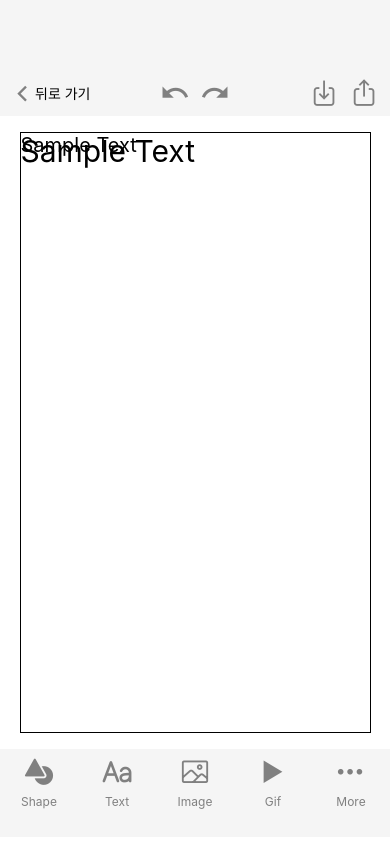
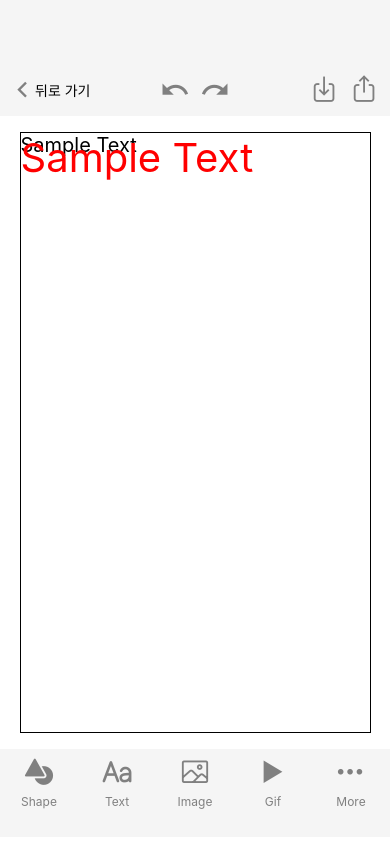
Before and after one commit to new-name/frontend, a React Native app: screen / in a window 390 px wide. Built offline with nearby package versions, Linux system fonts and the light colour scheme.

Commit message:
feat: make Colorpicker static like style of IOS

```diff
--- /dev/null
+++ b/src/components/Colorpicker.js
@@ -0,0 +1,162 @@
+import { Ionicons, MaterialIcons } from "@expo/vector-icons";
+import { useState } from "react";
+import { Modal, Text, View, StyleSheet, TouchableOpacity } from "react-native";
+import { useDispatch, useSelector } from "react-redux";
+
+import { UNACTIVE_COLOR } from "../constants/color";
+import { SCREEN_HEIGHT, SCREEN_WIDTH } from "../constants/size";
+import {
+  updateColorpickerVisible,
+  updateTextColor,
+} from "../features/reducers/textSlice";
+import AppHeader from "../layout/AppHeader";
+
+export default function Colorpicker() {
+  const dispatch = useDispatch();
+  const [selectedColor, setSelectedColor] = useState("");
+  const isColorPickerVisible = useSelector(
+    (state) => state.textReducer.colorpickerVisible,
+  );
+  const selectedTextIndex = useSelector(
+    (state) => state.textReducer.textProperties.selectedIndex,
+  );
+  const updateColor = () => {
+    dispatch(updateTextColor({ index: selectedTextIndex, selectedColor }));
+  };
+
+  const colorsArray = Array.from({ length: 121 }, (_, index) => {
+    if (index < 11) {
+      const lightness = 100 - index * 10;
+      return `hsl(0, 0%, ${lightness}%)`;
+    }
+
+    return `hsl(${((index - 10) * 3) % 360}, 100%, 50%)`;
+  });
+
+  return (
+    <Modal visible={isColorPickerVisible} animationType="slide">
+      <View style={styles.container}>
+        <AppHeader>
+          <View style={styles.leftHeader}>
+            <Ionicons
+              name="ios-chevron-back-sharp"
+              size={25}
+              color="darkgray"
+            />
+            <TouchableOpacity
+              onPress={() => dispatch(updateColorpickerVisible(false))}
+            >
+              <Text style={{ color: "darkgray" }}>뒤로 가기</Text>
+            </TouchableOpacity>
+          </View>
+          <View style={styles.title}>
+            <Text style={{ fontSize: 20, color: "darkgray" }}>Colors</Text>
+          </View>
+          <TouchableOpacity onPress={updateColor} style={styles.colorPick}>
+            <MaterialIcons name="colorize" size={30} color="darkgray" />
+          </TouchableOpacity>
+        </AppHeader>
+        <View style={styles.gridText}>
+          <Text style={{ fontSize: 26 }}>Grid</Text>
+        </View>
+        <View style={styles.colorTable}>
+          {colorsArray.map((color) => (
+            <TouchableOpacity
+              key={color}
+              onPress={() => setSelectedColor(color)}
+              style={{
+                ...styles.colors,
+                backgroundColor: color,
+                borderWidth: selectedColor === color ? 2 : 0,
+                borderColor: selectedColor === color ? "white" : null,
+              }}
+            />
+          ))}
+        </View>
+        <View style={styles.opacity}>
+          <Text style={{ fontSize: 18, color: UNACTIVE_COLOR }}>OPACITY</Text>
+          <View style={styles.opacityHandlerContainer} />
+        </View>
+        <View style={styles.border} />
+        <View style={styles.bottom}>
+          <View style={styles.selectedColor} />
+          <Text style={{ fontSize: 20 }}>The color you selected</Text>
+        </View>
+      </View>
+    </Modal>
+  );
+}
+
+const styles = StyleSheet.create({
+  container: {
+    flex: 1,
+    alignItems: "center",
+    width: SCREEN_WIDTH,
+    height: SCREEN_HEIGHT,
+  },
+  leftHeader: {
+    flex: 1,
+    flexDirection: "row",
+    alignItems: "center",
+  },
+  title: {
+    flex: 1,
+    flexDirection: "row",
+    justifyContent: "center",
+  },
+  colorPick: {
+    flex: 1,
+    flexDirection: "row",
+    justifyContent: "flex-end",
+  },
+  gridText: {
+    justifyContent: "center",
+    alignItems: "center",
+    width: SCREEN_WIDTH * 0.8,
+    height: SCREEN_HEIGHT * 0.05,
+    marginVertical: 30,
+    backgroundColor: "white",
+    borderWidth: 1,
+    borderRadius: 20,
+  },
+  colorTable: {
+    flexWrap: "wrap",
+    flexDirection: "row",
+    justifyContent: "space-between",
+    width: SCREEN_WIDTH * 0.8,
+    height: SCREEN_HEIGHT * 0.4,
+  },
+  colors: {
+    width: 28,
+    height: 28,
+    backgroundColor: "white",
+  },
+  opacity: {
+    width: SCREEN_WIDTH * 0.8,
+    gap: 10,
+  },
+  opacityHandlerContainer: {
+    width: SCREEN_WIDTH * 0.8,
+    height: 60,
+    backgroundColor: UNACTIVE_COLOR,
+    borderRadius: 30,
+  },
+  border: {
+    width: SCREEN_WIDTH * 0.8,
+    marginVertical: 30,
+    borderWidth: 1,
+    borderColor: UNACTIVE_COLOR,
+  },
+  bottom: {
+    flexDirection: "row",
+    justifyContent: "space-around",
+    alignItems: "center",
+    width: SCREEN_WIDTH * 0.8,
+  },
+  selectedColor: {
+    width: 75,
+    height: 75,
+    borderWidth: 2,
+    borderRadius: 15,
+  },
+});
--- a/src/features/reducers/textSlice.js
+++ b/src/features/reducers/textSlice.js
@@ -8,13 +8,32 @@ const textProperties = {
 };
 
 const elements = {
-  0: { text: "Sample Text", x: 0, y: 0, size: 20 },
-  1: { text: "Sample Text", x: 0, y: 0, size: 30 },
+  0: {
+    text: "Sample Text",
+    x: 0,
+    y: 0,
+    size: 20,
+    color: "black",
+    fontStyle: "",
+    rotate: 0,
+    zIndex: 0,
+  },
+  1: {
+    text: "Sample Text",
+    x: 0,
+    y: 0,
+    size: 40,
+    color: "red",
+    fontStyle: "",
+    rotate: 0,
+    zIndex: 0,
+  },
 };
 
 const initialState = {
   textProperties,
   elements,
+  colorpickerVisible: false,
 };
 
 export const textSlice = createSlice({
@@ -67,6 +86,15 @@ export const textSlice = createSlice({
       state.elements[index].x += x;
       state.elements[index].y += y;
     },
+    updateTextColor: (state, action) => {
+      const { index, selectedColor } = action.payload;
+
+      state.elements[index].color = selectedColor;
+    },
+    updateColorpickerVisible: (state, action) => {
+      state.colorpickerVisible = action.payload;
+      state.textProperties.selectedProperty = "";
+    },
   },
 });
 
@@ -78,5 +106,7 @@ export const {
   updateTextPosition,
   addTextElements,
   removeTextElements,
+  updateTextColor,
+  updateColorpickerVisible,
 } = textSlice.actions;
 export default textSlice.reducer;
--- a/src/layout/AppHeader.js
+++ b/src/layout/AppHeader.js
@@ -1,10 +1,8 @@
 import PropTypes from "prop-types";
-import { StyleSheet, View, Dimensions } from "react-native";
+import { StyleSheet, View } from "react-native";
 
 import { HEADER } from "../constants/color";
-
-const { width: screenWidth, height: screenHeight } = Dimensions.get("window");
-const appHeaderHeight = screenHeight / 12;
+import { APP_FOOTER_HEIGHT, SCREEN_WIDTH } from "../constants/size";
 
 export default function AppHeader({ children }) {
   return <View style={styles.container}>{children}</View>;
@@ -20,9 +18,9 @@ const styles = StyleSheet.create({
     flexDirection: "row",
     justifyContent: "space-between",
     alignItems: "center",
-    width: screenWidth,
-    height: appHeaderHeight + appHeaderHeight * 0.65,
-    paddingTop: appHeaderHeight,
+    width: SCREEN_WIDTH,
+    height: APP_FOOTER_HEIGHT + APP_FOOTER_HEIGHT * 0.65,
+    paddingTop: APP_FOOTER_HEIGHT * 0.9,
     paddingHorizontal: 10,
     backgroundColor: HEADER,
   },
--- a/src/pages/Editor.js
+++ b/src/pages/Editor.js
@@ -13,6 +13,7 @@ import {
 } from "react-native";
 import { useDispatch, useSelector } from "react-redux";
 
+import Colorpicker from "../components/Colorpicker";
 import GifEditor from "../components/editors/GifEditor";
 import ImageEditor from "../components/editors/ImageEditor";
 import ShapeEditor from "../components/editors/ShapeEditor";
@@ -23,17 +24,7 @@ import {
   UNACTIVE_COLOR,
 } from "../constants/color";
 import { editorFooter } from "../constants/footerItems";
-import {
-  GIF,
-  IMAGE,
-  SHAPE,
-  TEXT,
-  TEXT_ADD,
-  TEXT_COLOR,
-  TEXT_MOVE,
-  TEXT_REMOVE,
-  TEXT_SIZE,
-} from "../constants/property";
+import { GIF, IMAGE, SHAPE, TEXT, TEXT_MOVE } from "../constants/property";
 import {
   APP_FOOTER_HEIGHT,
   CONTAINER_WIDTH,
@@ -42,10 +33,6 @@ import {
 import api from "../features/api";
 import { getGifURL } from "../features/reducers/gifSlice";
 import {
-  addTextElements,
-  changeTextElements,
-  removeTextElements,
-  selectText,
   selectTextIndex,
   updateTextPosition,
 } from "../features/reducers/textSlice";
@@ -83,9 +70,6 @@ export default function Editor({ navigation }) {
   );
   const selectedTextIndex = useSelector(
     (state) => state.textReducer.textProperties.selectedIndex,
-  );
-  const selectedTextSize = useSelector(
-    (state) => state.textReducer.textProperties.selectedSize,
   );
   const textElements = useSelector((state) => state.textReducer.elements);
 
@@ -145,7 +129,9 @@ export default function Editor({ navigation }) {
     };
 
     const textElement = (
-      <Text style={{ fontSize: element[index]?.size }}>
+      <Text
+        style={{ fontSize: element[index]?.size, color: element[index]?.color }}
+      >
         {element[index]?.text}
       </Text>
     );
@@ -178,67 +164,6 @@ export default function Editor({ navigation }) {
       </TouchableOpacity>
     );
   };
-
-  useEffect(() => {
-    if (selectedTextProperty === TEXT_SIZE && selectedTextIndex !== null) {
-      const updatedTextElements = Object.keys(textElements).map(
-        (element, index) => {
-          if (index === selectedTextIndex) {
-            return { ...textElements[element], size: selectedTextSize };
-          }
-          return textElements[element];
-        },
-      );
-
-      dispatch(changeTextElements(updatedTextElements));
-    }
-  }, [selectedTextIndex, selectedTextSize]);
-
-  useEffect(() => {
-    if (selectedTextProperty === TEXT_ADD) {
-      const nextIndex = Object.keys(textElements).length;
-      const newTextModel = {
-        text: "Sample Text",
-        x: 0,
-        y: 0,
-        size: 16,
-      };
-
-      const updatedTextElements = {
-        ...textElements,
-        [nextIndex]: newTextModel,
-      };
-
-      dispatch(addTextElements(updatedTextElements));
-    }
-  }, [selectedTextProperty]);
-
-  useEffect(() => {
-    if (selectedTextProperty === TEXT_REMOVE) {
-      if (selectedTextIndex === null) {
-        Alert.alert("제거를 원하는 텍스트를 선택해주세요.");
-        dispatch(selectText(""));
-      }
-
-      if (selectedTextIndex !== null) {
-        Alert.alert(
-          "선택한 텍스트를 제거하시겠습니까?",
-          `${textElements[selectedTextIndex]?.text}`,
-          [
-            {
-              text: "Cancel",
-              onPress: () => dispatch(selectText("")),
-              style: "cancel",
-            },
-            {
-              text: "OK",
-              onPress: () => dispatch(removeTextElements(selectedTextIndex)),
-            },
-          ],
-        );
-      }
-    }
-  }, [selectedTextProperty]);
 
   return (
     <View style={styles.container}>
@@ -276,6 +201,7 @@ export default function Editor({ navigation }) {
       </AppHeader>
       <ContentBox>
         <View style={styles.contentContainer}>
+          <Colorpicker />
           {Object.keys(textElements).map((element, index) =>
             renderTextElement(textElements, index),
           )}
```
Also changed, not shown: src/components/editors/TextEditor.js (+102 -3 lines).
